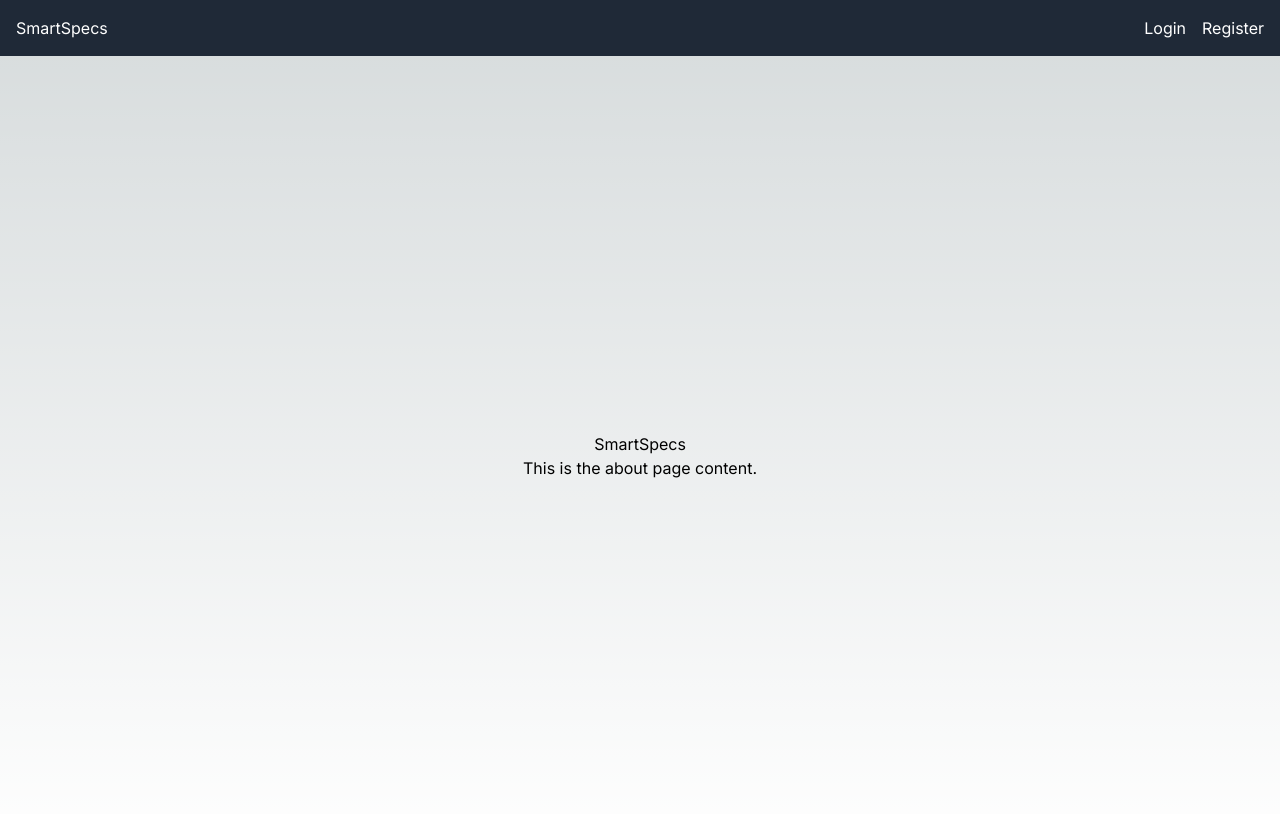
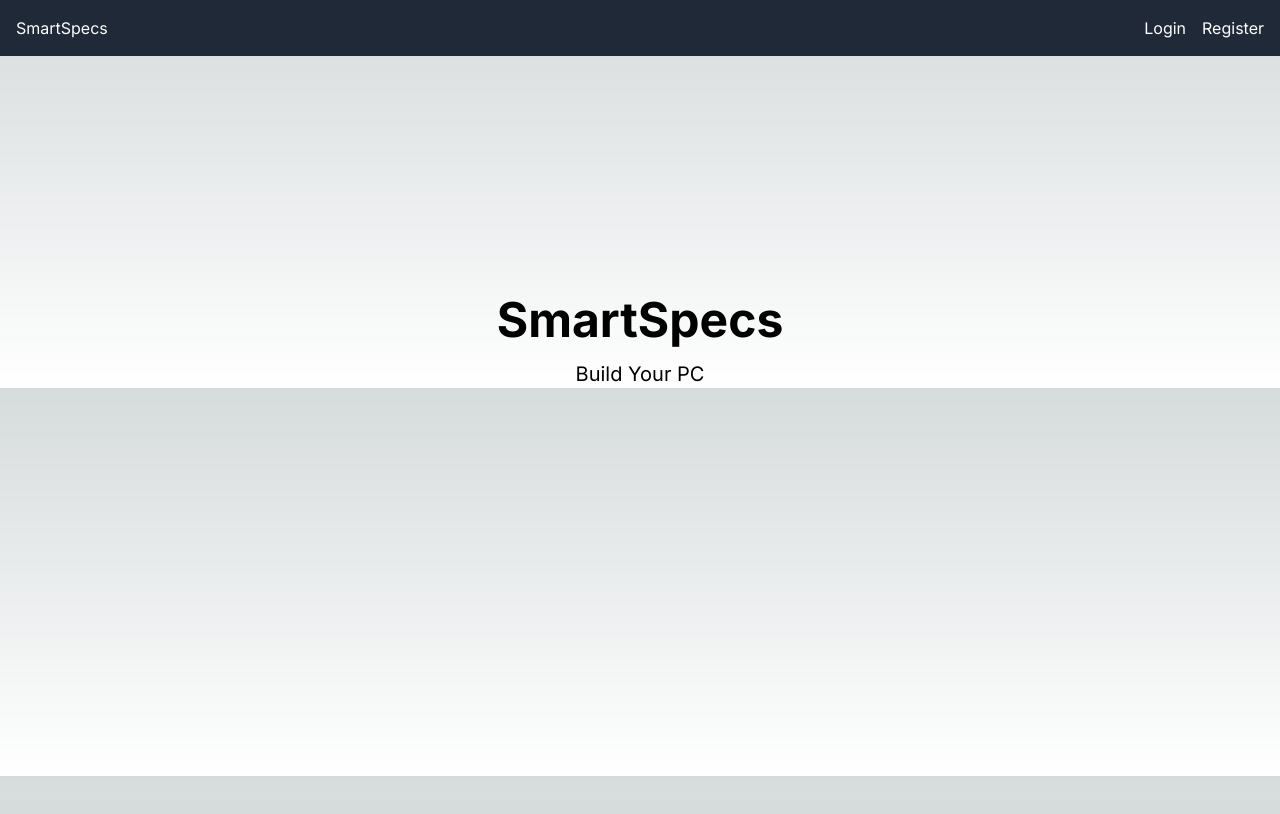
Before and after one commit to drh-14/smartspecs, a Next.js app: page / in a window 1280 px wide. Shown: the top 814 px of the page. Built offline with nearby package versions, Linux system fonts and the light colour scheme.

Commit message:
Update Landing.tsx

```diff
--- a/src/app/pages/Landing.tsx
+++ b/src/app/pages/Landing.tsx
@@ -4,16 +4,9 @@ import { FC } from 'react';
 
 const Landing: FC = () => {
 	return (
-		<main style={{
-		display: 'flex',
-		flexDirection: 'column',
-		justifyContent: 'center',
-		alignItems: 'center',
-		height: '100vh',
-		textAlign: 'center'
-		}}>
-		<h1>SmartSpecs</h1>
-		<p>This is the about page content.</p>
+		<main className="flex flex-col items-center text-center p-30 mt-60">
+			<h1 className="text-5xl font-bold mb-4">SmartSpecs</h1>
+			<p className="text-xl">Build Your PC</p>
 		</main>
 	);
 };
```
